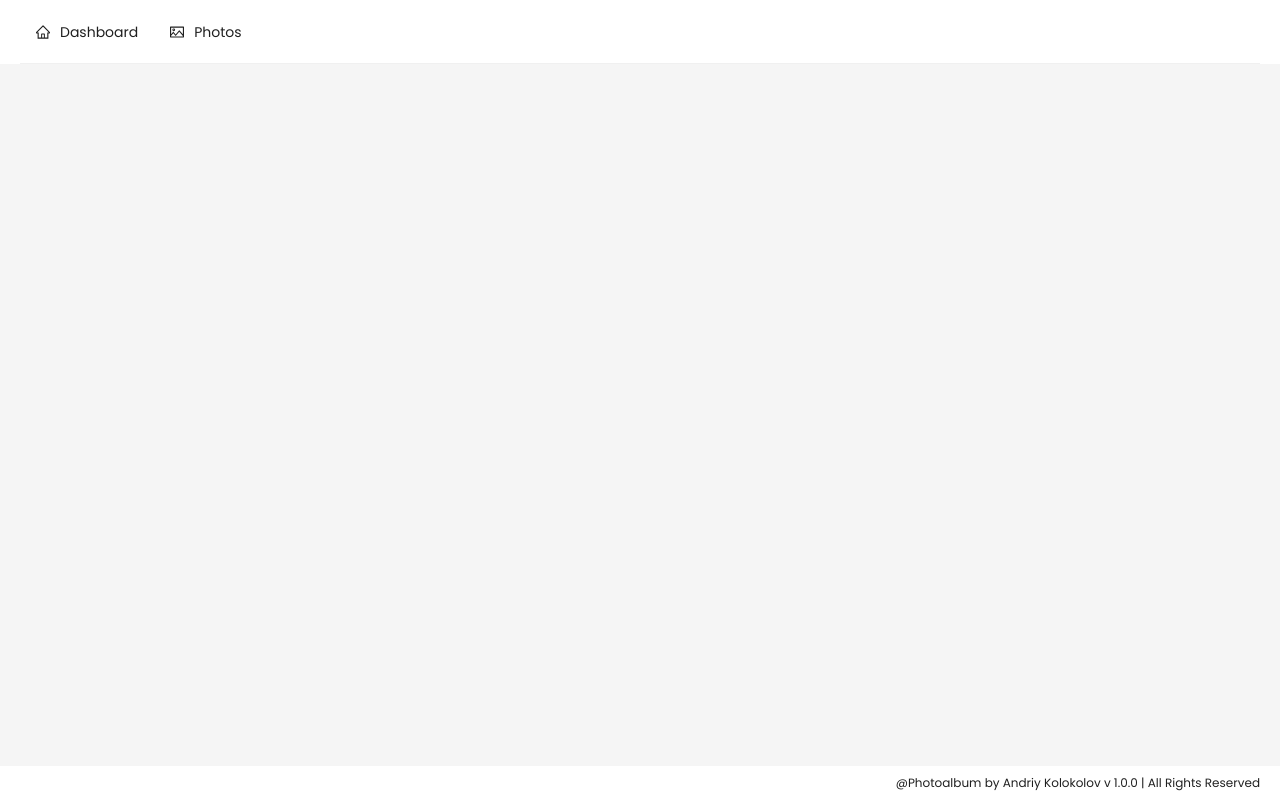
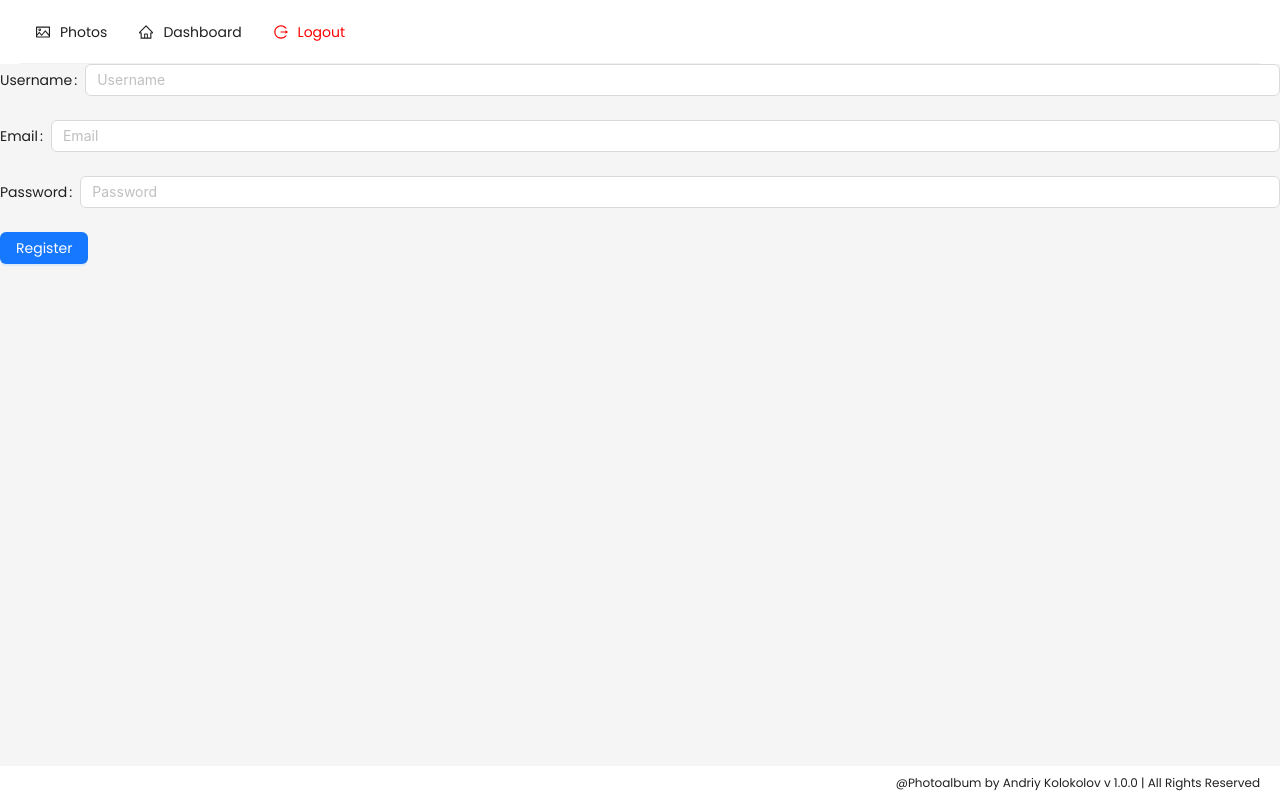
Before and after one commit to andriy-kolokolov/spring-il-mio-fotoalbum, a Vue app in the folder client/: page /register in a window 1280 px wide. Built offline with nearby package versions, Linux system fonts and the light colour scheme.

Commit message:
client auth

```diff
--- a/client/src/components/MsHeader.vue
+++ b/client/src/components/MsHeader.vue
@@ -1,32 +1,23 @@
 <script>
-import { HomeOutlined, PictureOutlined } from "@ant-design/icons-vue";
+import {
+  HomeOutlined,
+  LoginOutlined,
+  LogoutOutlined,
+  PictureOutlined
+} from "@ant-design/icons-vue";
 import { h } from "vue";
 
 export default {
   name: 'Header',
   components: {
     HomeOutlined,
+    LoginOutlined,
+    LogoutOutlined,
     PictureOutlined,
   },
   data() {
     return {
       activeKey: this.$route.path,
-      menuItems: [
-        {
-          key: '/dashboard',
-          icon: () => h(HomeOutlined),
-          label: 'Dashboard',
-          title: 'Dashboard',
-          onClick: () => this.navigateTo('/dashboard')
-        },
-        {
-          key: '/photos',
-          icon: () => h(PictureOutlined),
-          label: 'Photos',
-          title: 'Photos',
-          onClick: () => this.navigateTo('/photos')
-        },
-      ],
     }
   },
   methods: {
@@ -46,6 +37,58 @@ export default {
   },
   mounted() {
     this.updateActiveKey();
+  },
+  computed: {
+    computedMenuItems() {
+      // dynamically update menuItems based on authentication state
+      let menuItems = [
+        {
+          key: '/photos',
+          icon: () => h(PictureOutlined),
+          label: 'Photos',
+          title: 'Photos',
+          onClick: () => this.navigateTo('/photos')
+        },
+      ];
+      // todo authState.isAuthenticated
+      if (true) {
+        menuItems.push(
+            {
+              key: '/dashboard',
+              icon: () => h(HomeOutlined),
+              label: 'Dashboard',
+              title: 'Dashboard',
+              onClick: () => this.navigateTo('/dashboard')
+            }, {
+              key: '/logout',
+              icon: () => h(LogoutOutlined),
+              label: 'Logout',
+              title: 'Logout',
+              onClick: () => this.navigateTo('/logout'),
+              style: { color: 'red', borderColor: 'red' }
+            },
+        )
+      } else {
+        menuItems.push(
+            {
+              key: '/register',
+              icon: () => h(LoginOutlined),
+              label: 'Register',
+              title: 'Register',
+              onClick: () => this.navigateTo('/register')
+            },
+            {
+              key: '/login',
+              icon: () => h(LoginOutlined),
+              label: 'Login',
+              title: 'Login',
+              onClick: () => this.navigateTo('/login')
+            }
+        );
+      }
+
+      return menuItems;
+    }
   }
 }
 </script>
@@ -54,7 +97,7 @@ export default {
   <a-menu
       mode="horizontal"
       :selectedKeys="[activeKey]"
-      :items="menuItems"
+      :items="computedMenuItems"
   />
 </template>
 
--- a/client/src/main.js
+++ b/client/src/main.js
@@ -24,7 +24,7 @@ const app = createApp(App)
 // make axios available throughout application
 app.config.globalProperties.$axios = axios;
 // set the base URL for Axios
-axios.defaults.baseURL = 'http://localhost:8080/api/v1/';
+axios.defaults.baseURL = 'http://localhost:8080/';
 
 
 app.mount('#app')
--- /dev/null
+++ b/client/src/pages/auth/Login.vue
@@ -0,0 +1,11 @@
+<script>
+
+</script>
+
+<template>
+
+</template>
+
+<style lang="scss">
+
+</style>
--- /dev/null
+++ b/client/src/pages/auth/Logout.vue
@@ -0,0 +1,11 @@
+<script>
+
+</script>
+
+<template>
+
+</template>
+
+<style lang="scss">
+
+</style>
--- /dev/null
+++ b/client/src/pages/auth/Register.vue
@@ -0,0 +1,82 @@
+<script>
+import AuthService from '../../services/AuthService.js';
+
+export default {
+  name: 'Register',
+  data() {
+    return {
+      form: {
+        username: '',
+        email: '',
+        password: '',
+      },
+      errorMessage: null,
+      isSubmitting: false,
+    }
+  },
+  methods: {
+    async handleSubmit() {
+      this.isSubmitting = true;
+      try {
+        await new Promise(resolve => setTimeout(resolve, 500));
+
+        const response = await AuthService.register(this.form);
+
+        if (response.success) {
+
+        } else {
+          console.log(response)
+        }
+      } catch (error) {
+        console.error(error.response.data)
+        this.errorMessage = error.response.data.message;
+      } finally {
+        this.isSubmitting = false;
+      }
+    }
+  }
+}
+</script>
+
+<template>
+
+  <a-alert
+      v-if="errorMessage"
+      message="Error"
+      :description="errorMessage"
+      type="error"
+      show-icon
+  />
+
+  <a-form
+      @submit.prevent="handleSubmit"
+      :model="form"
+  >
+    <a-form-item
+        label="Username"
+    >
+      <a-input v-model:value="form.username" placeholder="Username"></a-input>
+
+    </a-form-item>
+
+    <a-form-item
+        label="Email"
+    >
+      <a-input v-model:value="form.email" type="email" placeholder="Email"></a-input>
+    </a-form-item>
+
+    <a-form-item
+        label="Password"
+    >
+      <a-input v-model:value="form.password" type="password" placeholder="Password"></a-input>
+    </a-form-item>
+
+    <a-form-item>
+      <a-button type="primary" :loading="isSubmitting" html-type="submit">Register</a-button>
+    </a-form-item>
+  </a-form>
+</template>
+
+<style lang="scss">
+
+</style>
--- /dev/null
+++ b/client/src/pages/auth/index.js
@@ -0,0 +1,9 @@
+import Register from './Register.vue';
+import Login from './Login.vue';
+import Logout from './Logout.vue';
+
+export {
+    Register,
+    Login,
+    Logout,
+}
--- a/client/src/router/index.js
+++ b/client/src/router/index.js
@@ -1,6 +1,7 @@
 import { createRouter, createWebHistory } from 'vue-router'
 
 import { Dashboard, Photos } from '../pages/index.js'
+import { Register, Login, Logout } from '../pages/auth/index.js'
 
 const routes = [
     {
@@ -13,6 +14,21 @@ const routes = [
         name: 'Photos',
         component: Photos
     },
+    {
+        path: '/register',
+        name: 'Register',
+        component: Register
+    },
+    {
+        path: '/login',
+        name: 'Login',
+        component: Login
+    },
+    {
+        path: '/logout',
+        name: 'Logout',
+        component: Logout
+    },
 ]
 
 const router = createRouter({
--- /dev/null
+++ b/client/src/services/AuthService.js
@@ -0,0 +1,24 @@
+import axios from 'axios';
+
+const API_URL = 'http://localhost:8080/auth/';
+
+class AuthService {
+    async register(user) {
+        const response = await axios.post(API_URL + 'signup', user);
+        return response.data;
+    }
+
+    async login(user) {
+        const response = await axios.post(API_URL + 'signin', user);
+        if (response.data.success && response.data.token) {
+            localStorage.setItem('user', JSON.stringify(response.data.token));
+        }
+        return response.data;
+    }
+
+    logout() {
+        localStorage.removeItem('user');
+    }
+}
+
+export default new AuthService();
```
Also changed, not shown: 2 other files (tests, documents, lock files or other folders).
